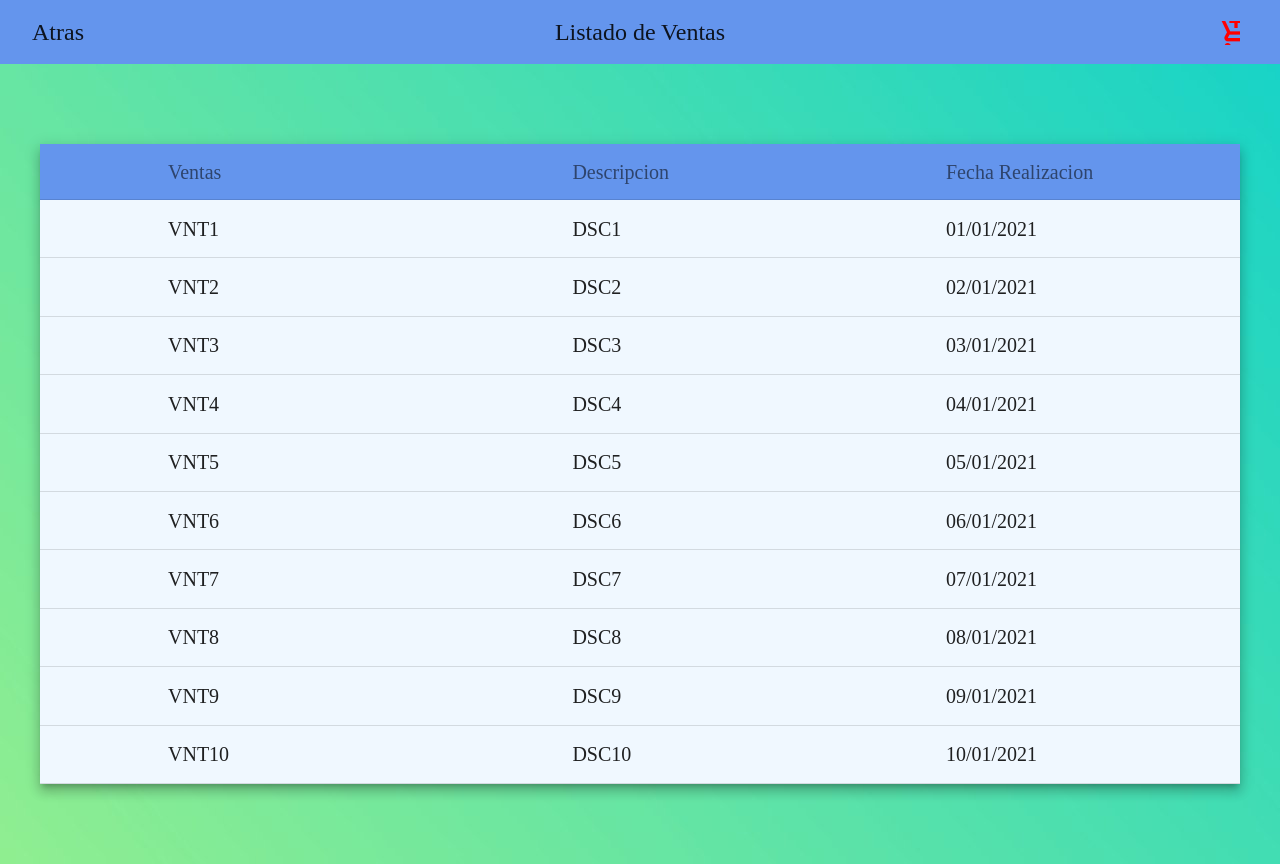
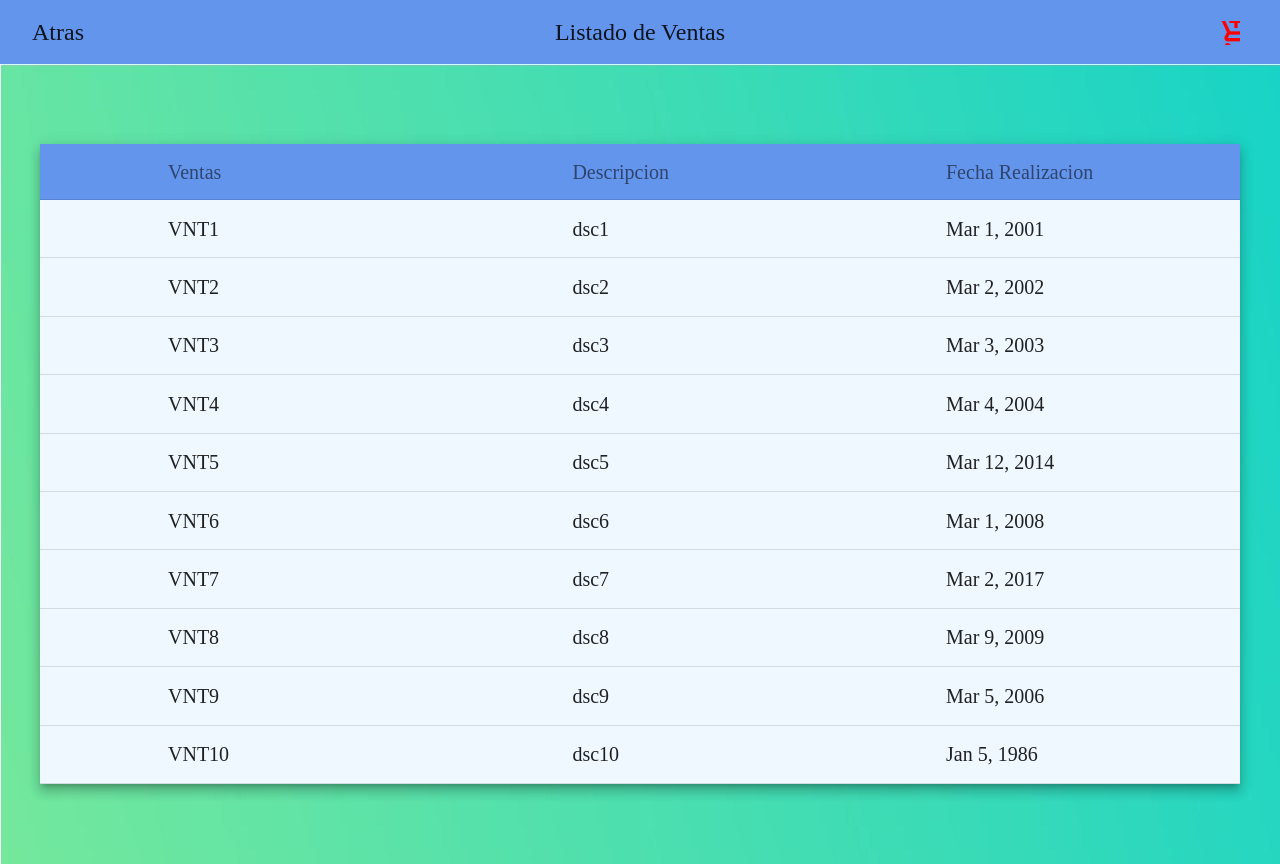
Before and after one commit to AlisaFilon/ComprasOnline, an Angular app: page /listado-ventas in a window 1280 px wide. Built offline with nearby package versions, Linux system fonts and the light colour scheme.

Commit message:
acabando con ventana modal, (2 batton)

```diff
--- a/package.json
+++ b/package.json
@@ -22,6 +22,7 @@
     "@angular/router": "~13.0.0",
     "@ng-bootstrap/ng-bootstrap": "^10.0.0",
     "bootstrap": "^5.1.3",
+    "materialize-css": "^1.0.0-rc.2",
     "rxjs": "~7.4.0",
     "tslib": "^2.3.0",
     "zone.js": "~0.11.4"
--- a/src/app/db_datos.ts
+++ b/src/app/db_datos.ts
@@ -22,7 +22,7 @@ export const products: Productos[]  = [
 ]
 
 
- interface Tabla {
+ export interface Tabla {
    nombre: string;
    fecha: string;
    descripcion: string;
@@ -32,14 +32,14 @@ export const products: Productos[]  = [
 }
 
 export const Ventas: Tabla[] = [
-  {nombre: 'VNT1', descripcion: 'DSC1', fecha: '01/01/2021', producto: 'PRODUCT 1', cantidad: 1, persona: 'Anna'},
-  {nombre: 'VNT2', descripcion: 'DSC2', fecha: '02/01/2021', producto: 'PRODUCT 2', cantidad: 2, persona: 'Anna'},
-  {nombre: 'VNT3', descripcion: 'DSC3', fecha: '03/01/2021', producto: 'PRODUCT 3', cantidad: 3, persona: 'Anna'},
-  {nombre: 'VNT4', descripcion: 'DSC4', fecha: '04/01/2021', producto: 'PRODUCT 4', cantidad: 4, persona: 'Anna'},
-  {nombre: 'VNT5', descripcion: 'DSC5', fecha: '05/01/2021', producto: 'PRODUCT 5', cantidad: 5, persona: 'Anna'},
-  {nombre: 'VNT6', descripcion: 'DSC6', fecha: '06/01/2021', producto: 'PRODUCT 6', cantidad: 6, persona: 'Anna'},
-  {nombre: 'VNT7', descripcion: 'DSC7', fecha: '07/01/2021', producto: 'PRODUCT 7', cantidad: 7, persona: 'Anna'},
-  {nombre: 'VNT8', descripcion: 'DSC8', fecha: '08/01/2021', producto: 'PRODUCT 8', cantidad: 8, persona: 'Anna'},
-  {nombre: 'VNT9', descripcion: 'DSC9', fecha: '09/01/2021', producto: 'PRODUCT 9', cantidad: 9, persona: 'Anna'},
-  {nombre: 'VNT10',descripcion: 'DSC10', fecha: '10/01/2021', producto: 'PRODUCT 10', cantidad: 10, persona: 'Anna'}
+  {nombre: 'VNT1', descripcion: 'DSC1', fecha: '2001,3,1', producto: 'PRODUCT 1', cantidad: 1, persona: 'Anna'},
+  {nombre: 'VNT2', descripcion: 'DSC2', fecha: '2002,3,2', producto: 'PRODUCT 2', cantidad: 2, persona: 'Anna'},
+  {nombre: 'VNT3', descripcion: 'DSC3', fecha: '2003,3,3', producto: 'PRODUCT 3', cantidad: 3, persona: 'Anna'},
+  {nombre: 'VNT4', descripcion: 'DSC4', fecha: '2004,3,4', producto: 'PRODUCT 4', cantidad: 4, persona: 'Anna'},
+  {nombre: 'VNT5', descripcion: 'DSC5', fecha: '2014,3,12', producto: 'PRODUCT 5', cantidad: 5, persona: 'Anna'},
+  {nombre: 'VNT6', descripcion: 'DSC6', fecha: '2008,3,1', producto: 'PRODUCT 6', cantidad: 6, persona: 'Anna'},
+  {nombre: 'VNT7', descripcion: 'DSC7', fecha: '2017,3,2', producto: 'PRODUCT 7', cantidad: 7, persona: 'Anna'},
+  {nombre: 'VNT8', descripcion: 'DSC8', fecha: '2009,3,9', producto: 'PRODUCT 8', cantidad: 8, persona: 'Anna'},
+  {nombre: 'VNT9', descripcion: 'DSC9', fecha: '2006,3,5', producto: 'PRODUCT 9', cantidad: 9, persona: 'Anna'},
+  {nombre: 'VNT10',descripcion: 'DSC10', fecha: '1986,1,5', producto: 'PRODUCT 10', cantidad: 10, persona: 'Alisa'}
 ]
--- a/src/app/home/home.component.ts
+++ b/src/app/home/home.component.ts
@@ -21,7 +21,6 @@ this.totvent=totalvent();
 
   }
 
-
 function totalprod () {
 const totp = products;
 return totp.length;
--- a/src/app/products/listado-productos/listado-productos.component.html
+++ b/src/app/products/listado-productos/listado-productos.component.html
@@ -5,6 +5,7 @@
 
     <h1>Listado de Productos</h1>
         <div class="hteme">
+
           <button mat-icon-button color="warn" routerLink="/formulario">
             <mat-icon>add_shopping_cart</mat-icon>
           </button>
@@ -13,15 +14,28 @@
 
 
 
+
+
     <div  class="listado-products">
-        <div class="listado-products-grid">
-          <label class="grid3"><img src="/assets/img/listtres.png" width="30" height="30" (click)="tresSelect()" ></label>
-          <label class="grid4"><img src="/assets/img/listquad.png" width="40" height="30"(click)="cuatroSelect()"></label>
+        <div class="listado-products-grid" >
+
+
+        <!--  <div class="row">
+            <div class="input-field col s6">
+              <input id="first_name2" class="validate" [(ngModel)]="searchStr">
+              <label class="active" for="first_name2">Filtro de Producto</label>
+            </div>
+          </div>-->
+
+
+          <label class="grid3" style="cursor:pointer"><img src="/assets/img/listtres.png" width="30" height="30" (click)="tresSelect()" ></label>
+          <label class="grid4" style="cursor:pointer"><img src="/assets/img/listquad.png" width="40" height="30"(click)="cuatroSelect()"></label>
         </div>
 
 
-      <!--<input type="checkbox" id="grd"/>-->
+
       <div class="listado-cards">
+
         <mat-grid-list cols="{{col}}" rowHeight="500px">
           <mat-grid-tile  *ngFor="let product of products">
           <app-product-card  [product]="product"> </app-product-card>
--- a/src/app/products/listado-productos/listado-productos.component.ts
+++ b/src/app/products/listado-productos/listado-productos.component.ts
@@ -11,7 +11,7 @@ export class ListadoProductosComponent implements OnInit {
 
 
  products = products
-
+ searchStr = ''
 
 
 
--- a/src/app/ventas/listado-ventas/dialog-example.component.html
+++ b/src/app/ventas/listado-ventas/dialog-example.component.html
@@ -1,3 +1,17 @@
+<h1 mat-dialog-title>Nombre de venta: {{data.nombre}}</h1>
+<h1 mat-dialog-title>Description: {{data.descripcion | lowercase}}</h1>
+<h1 mat-dialog-title>Fecha de venta: {{data.fecha | date}}</h1>
+<h1 mat-dialog-title>Product: {{data.producto | uppercase}}</h1>
+<h1 mat-dialog-title>Cantidad de venta: {{data.cantidad }}</h1>
+<h1 mat-dialog-title>Cliente: {{data.persona}}</h1>
 
 
-{{data | json}}
+<div mat-dialog-actions>
+  <button mat-button  (click)="onClick()">OK</button>
+  <button mat-button (click)="onNoClick()">CERRAR</button>
+
+</div>
+
+
+
+<!--{{data | json}}-->
--- a/src/app/ventas/listado-ventas/dialog-example.component.ts
+++ b/src/app/ventas/listado-ventas/dialog-example.component.ts
@@ -15,5 +15,13 @@ export class DialogExampleComponent {
 constructor(public dialogRef: MatDialogRef<DialogExampleComponent>,
                 @Inject(MAT_DIALOG_DATA) public data: any,) {}
 
+ onNoClick(): void {
+    this.dialogRef.close();
+    console.log('CLOSE');
+    }
+    onClick(): void {
+        this.dialogRef.close();
+        console.log(this.data);
+        }
 
 }
--- a/src/app/ventas/listado-ventas/listado-ventas.component.html
+++ b/src/app/ventas/listado-ventas/listado-ventas.component.html
@@ -16,19 +16,19 @@
 
     <ng-container matColumnDef="ventas">
       <th mat-header-cell *matHeaderCellDef> Ventas </th>
-      <td mat-cell *matCellDef="let element" (click)="openDialog(element)">{{element.nombre}} </td>
+      <td style="cursor:pointer" mat-cell *matCellDef="let element" (click)="openDialog(element)">{{element.nombre}} </td>
     </ng-container>
 
 
     <ng-container matColumnDef="descripcion">
       <th mat-header-cell *matHeaderCellDef> Descripcion </th>
-      <td mat-cell *matCellDef="let element"> {{element.descripcion}} </td>
+      <td mat-cell *matCellDef="let element"> {{element.descripcion | lowercase}} </td>
     </ng-container>
 
 
     <ng-container matColumnDef="fecha">
       <th mat-header-cell *matHeaderCellDef> Fecha Realizacion </th>
-      <td mat-cell *matCellDef="let element"> {{element.fecha}} </td>
+      <td mat-cell *matCellDef="let element"> {{element.fecha | date}} </td>
     </ng-container>
 
     <tr mat-header-row *matHeaderRowDef="displayedColumns"></tr>
--- a/src/app/ventas/listado-ventas/listado-ventas.component.ts
+++ b/src/app/ventas/listado-ventas/listado-ventas.component.ts
@@ -21,9 +21,7 @@ displayedColumns: string[] = ['ventas', 'descripcion', 'fecha'];
 
 
 
- openDialog(param1:any)
- {
- console.log(param1);
+ openDialog(param1:any) {
 
 this.dialog.open(DialogExampleComponent, {
   width: '550px',
@@ -31,23 +29,4 @@ this.dialog.open(DialogExampleComponent, {
    });
 
    }
-
-
-
-
 }
-
-/*
-
-openDialog(): void {
-const dialogRef = this.dialog.open(DialogExampleComponent, {
-width: '250px',
-data: {name: this.name, animal: this.animal},
-});
-
-dialogRef.afterClosed().subscribe(result => {
-console.log('The dialog was closed');
-this.animal = result;
-});
-}
-*/
--- a/src/index.html
+++ b/src/index.html
@@ -1,6 +1,7 @@
 <!doctype html>
 <html lang="en">
 <head>
+
   <meta charset="utf-8">
   <title>ComprasOnline</title>
   <base href="/">
@@ -9,6 +10,7 @@
   <link rel="preconnect" href="https://fonts.gstatic.com">
   <link href="https://fonts.googleapis.com/css2?family=Roboto:wght@300;400;500&display=swap" rel="stylesheet">
   <link href="https://fonts.googleapis.com/icon?family=Material+Icons" rel="stylesheet">
+
 </head>
 <body class="mat-typography">
   <app-root></app-root>
```
Also changed, not shown: src/app/products/listado-productos/search.pipe.ts (added, +18 -0 lines), src/app/products/product.module.ts (+4 -5 lines), src/assets/img/ledd.jpg, 1 other file (tests, documents, lock files or other folders).
